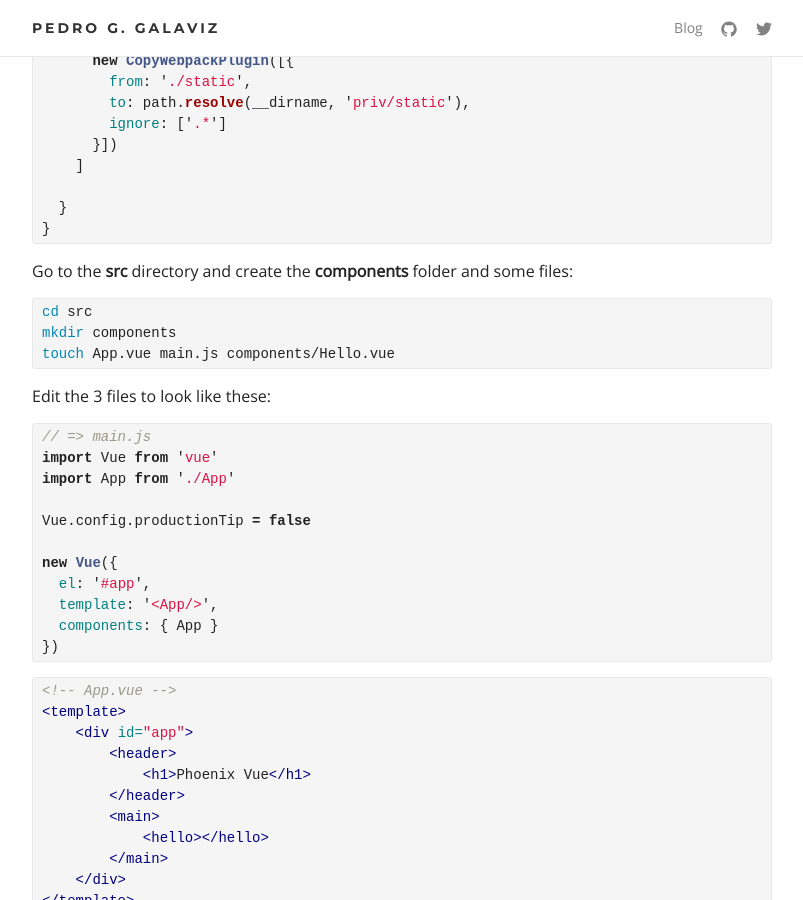
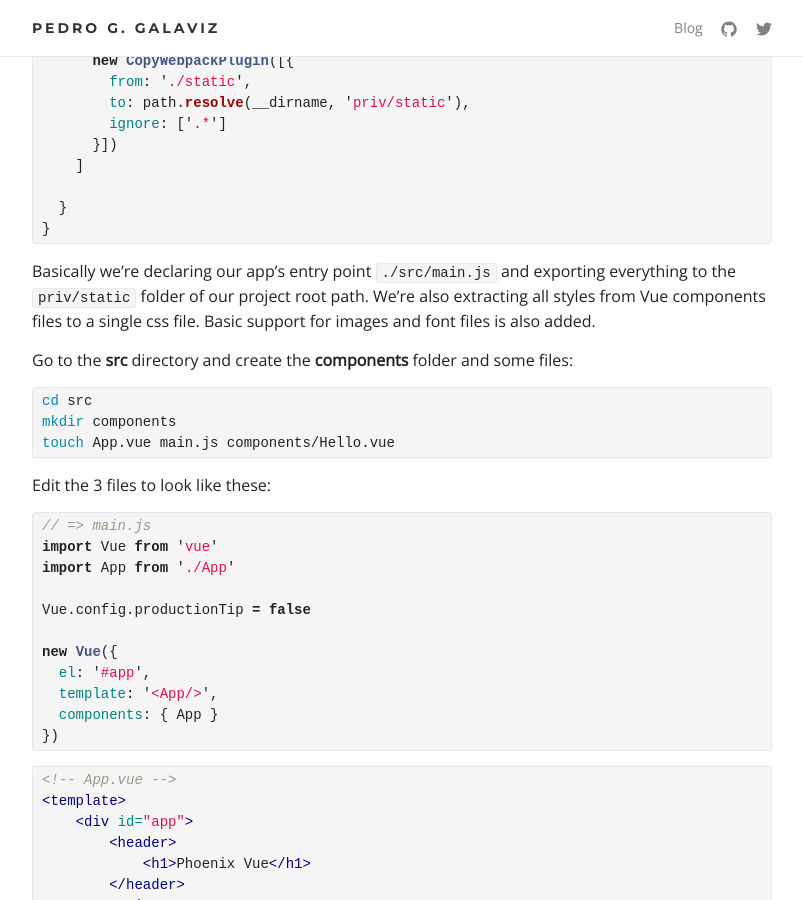
Before and after one commit to pggalaviz/pggalaviz, a Jekyll site: the page built from _posts/2017-05-28-phoenix-vue-and-webpack.md, in a window 1280 px wide and 900 px high, scrolled down 4330 px. Shown: the whole window, without its empty margins (238-1041 px from the left). Built offline with Jekyll 4.4.1, drawn with Linux system fonts in a browser that asks for light colours; comment, search, counter and statistics services are not loaded; some of the changed text lies outside the part shown.

Commit message:
Updated a post

```diff
--- a/_posts/2017-05-28-phoenix-vue-and-webpack.md
+++ b/_posts/2017-05-28-phoenix-vue-and-webpack.md
@@ -237,6 +237,10 @@ module.exports = (env) => {
   }
 }
 {% endhighlight %}
+
+Basically we're declaring our app's entry point `./src/main.js` and exporting everything to the
+`priv/static` folder of our project root path. We're also extracting all styles from Vue components
+files to a single css file. Basic support for images and font files is also added.
 
 Go to the **src** directory and create the **components** folder and some files:
 
```
Also changed, not shown: other parts of _posts/2017-05-28-phoenix-vue-and-webpack.md (+3 -3 lines).
